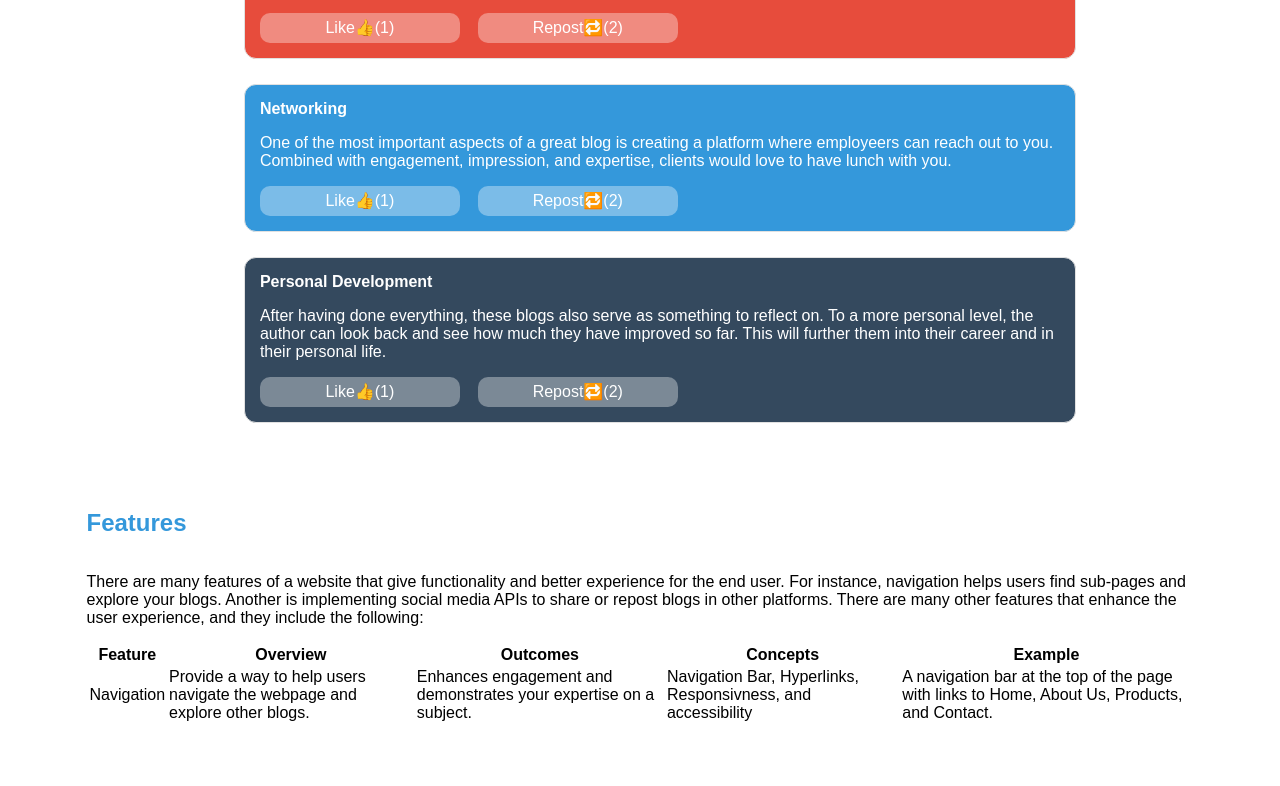
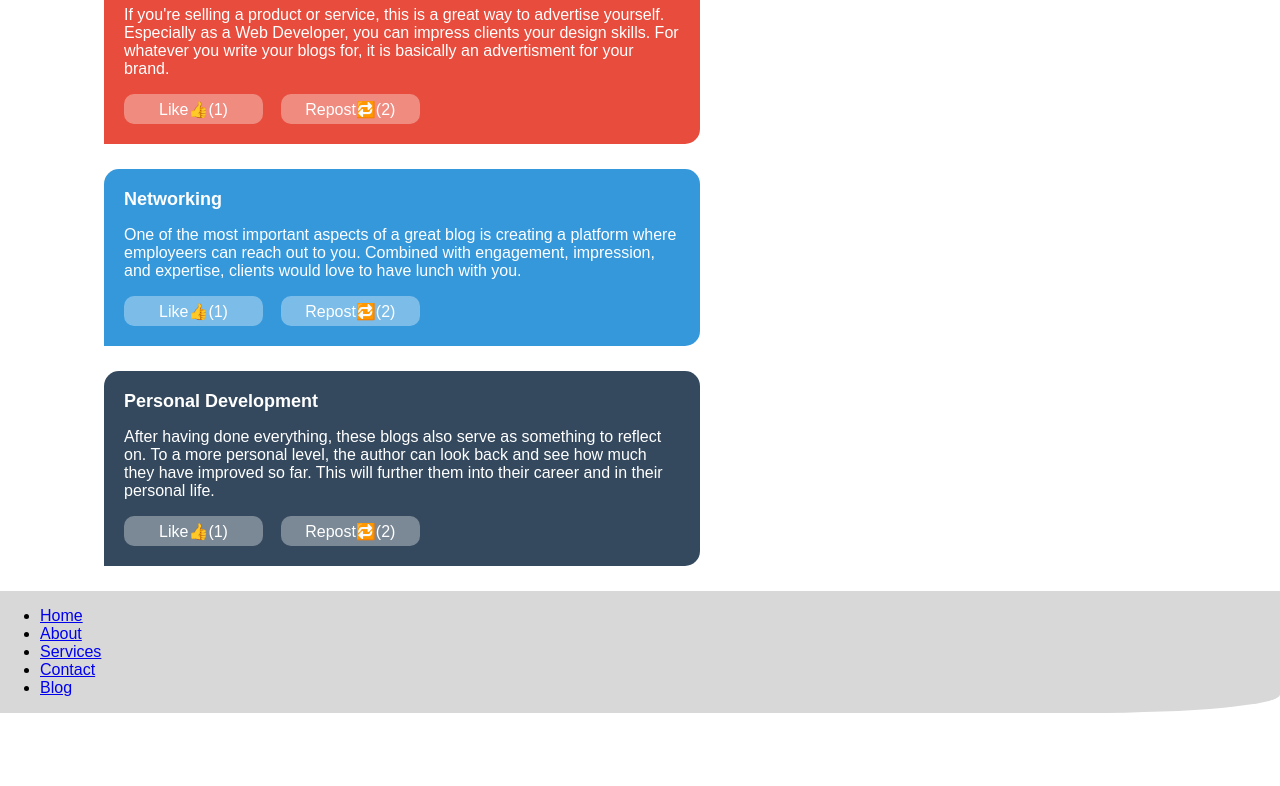
Before and after one commit to orlandoQ03/CS321_Midterm, a plain HTML site: page index.html in a window 1280 px wide. Shown: the part 1131-1917 px from the top of the page. After the commit the page ends 1844 px from the top, so only its background shows below. Drawn offline with Linux system fonts and the light colour scheme.

Commit message:
Edited html. Edited CSS.

```diff
--- a/index.html
+++ b/index.html
@@ -7,15 +7,15 @@
     <link rel="stylesheet" href="style.css">
 </head>
 <body>
-    <div id="main-body">
+    <!-- Heading -->
     <header>
-            <h1>My Other Blog!</h1>
-            <p>Name Here</p>
-            <p>ID: 12345</p>
+        <h1 id="header-title">My Other Blog!</h1>
+        <p id="header-title">Orlando Quintana</p>
+        <p id="header-title">ID: 762360</p>
     </header>
 
     <!-- Overview -->
-        <div>
+    <div class="content">
         <h2 id="subheading">Overview</h2>
         <p id="subheading-content">This website will be a blog titled “My Portfolio,” used to showcase
             my brand. Subjects may include daily thoughts, news about my
@@ -24,7 +24,7 @@
     </div>
 
     <!-- Outcomes -->
-        <div>
+    <div class="content">
         <h2 id="subheading">Outcomes of Having a Blog</h2>
         <div id="subheading-content">
             <p>One of the most important aspects of a well written blog is being able to communicate what your
@@ -105,38 +105,8 @@
         </div>
     </div>
 
-        <!-- Features -->
-        <div>
-            <h2 id="subheading">Features</h2>
-            <div id="subheading-content">
-                <p>
-                    There are many features of a website that give functionality and better experience for the end user.
-                    For instance, navigation helps users find sub-pages and explore your blogs. Another is implementing
-                    social media APIs to share or repost blogs in other platforms. There are many other features that
-                    enhance the user experience, and they include the following:
-                </p>
-                <table>
-                    <tr>
-                      <th>Feature</th>
-                      <th>Overview</th>
-                      <th>Outcomes</th>
-                      <th>Concepts</th>
-                      <th>Example</th>
-                    </tr>
-                    <tr>
-                      <td>Navigation</td>
-                      <td>Provide a way to help users navigate the webpage and explore other blogs.</td>
-                      <td>Enhances engagement and demonstrates your expertise on a subject.</td>
-                      <td>Navigation Bar, Hyperlinks, Responsivness, and accessibility</td>
-                      <td>A navigation bar at the top of the page with links to Home, About Us, Products, and Contact.</td>
-                    </tr>
-                    <!-- Repeat rows for other features -->
-                    <!-- Remember to fill in the remaining rows -->
-                  </table>
-            </div>
-        </div>
-    </div>
-    <div id ="navigation-bar">
+    <!-- Navigation bar -->
+    <div class ="navigation-bar">
         <nav>
             <ul>
               <li><a href="index.html">Home</a></li>
--- a/style.css
+++ b/style.css
@@ -1,31 +1,44 @@
 body {
     font-family: 'Arial', sans-serif;
-    margin: 25px;
+    margin: 0px;
+    padding: 0px;
+    background-color: #ffffff;
+}
+
+header {
+    background-color: #489ad8;
+    color: #ffffff;
+    text-align: center;
+    padding: 20px;
 }
 
 #subheading {
     margin-left: 5%;
     margin-right: 5%;
-    margin-top: 5%;
     align-self: center;
 }
 
 #subheading-content {
     margin-left: 5%;
     margin-right: 5%;
-    margin-bottom: 5%;
     align-content: center;
 }
 
-#navigation-bar {
+.navigation-bar {
+    position: relative;
+    top: 0;
+    width: 100%;
     display: flex;
     flex-direction: column;
-    width: 20%;
-    position: fixed;
     left: 0;
     top: 0;
-    height: 10
+    height: 10;
+    background-color: #d8d8d8;
+    border-bottom-right-radius: 15%;
 }
+
+.content {
+  }
 
 #outcomes {
     margin: 50px;
@@ -37,14 +50,18 @@ h2 {
 }
 
 .outcome {
-    align-content: center;
-    margin: auto;
     margin-bottom: 25px;
-    width: 75%;
-    padding: 15px;
-    border: 1px solid #e1e1e1;
-    border-radius: 12px;
+    width: 50%;
+    padding: 20px;
+    border-top-left-radius: 15px;
+    border-top-right-radius: 15px;
+    border-bottom-right-radius: 15px;
     color: #fff;
+}
+
+.outcome b {
+    color: white;
+    font-size: 18px;
 }
 
 .outcome-1 {
@@ -90,13 +107,13 @@ h2 {
 header h1 {
     font-family: 'Helvetica', sans-serif;
     font-size: 28px;
-    color: #333;
+    color: #ffffff;
     text-align: center;
 }
 
 header p {
     font-family: 'Arial', sans-serif;
     font-size: 1.2em;
-    color: #666;
+    color: #ffffff;
     text-align: center;
 }
```
Lines whose indentation alone changed are shown as unchanged.
